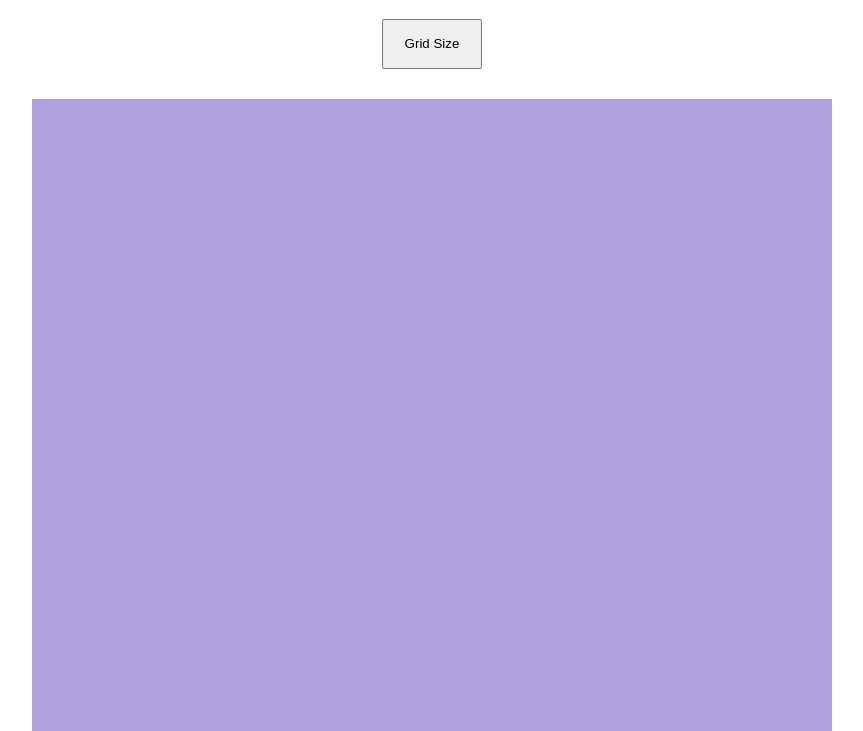
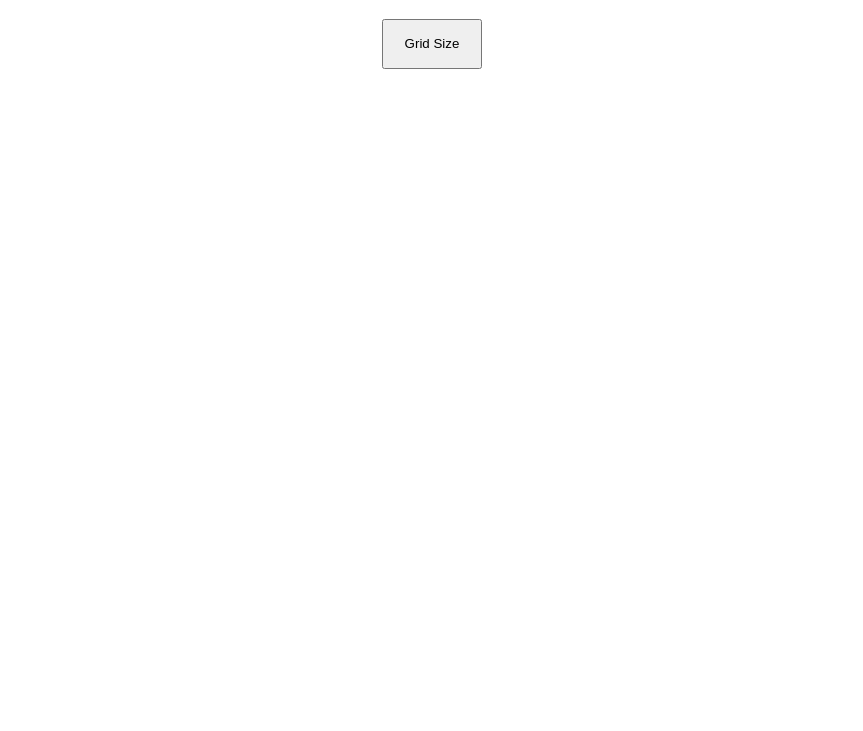
Before and after one commit to Wilson-Rodriguez/Etch-a-Sketch, a plain HTML site: page index.html in a window 1280 px wide. Shown: the part 69-800 px from the top of the page, without its empty margins (208-1071 px from the left). Drawn offline with Linux system fonts and the light colour scheme.

Commit message:
Color fix

```diff
--- a/index.css
+++ b/index.css
@@ -13,7 +13,7 @@ body {
 #gridContainer {
     width: 800px;
     height: 800px;
-    background-color: rgb(175, 162, 223);
+    background-color: white;
     display: flex;
     flex-direction: row;
     flex-wrap: wrap;
```
